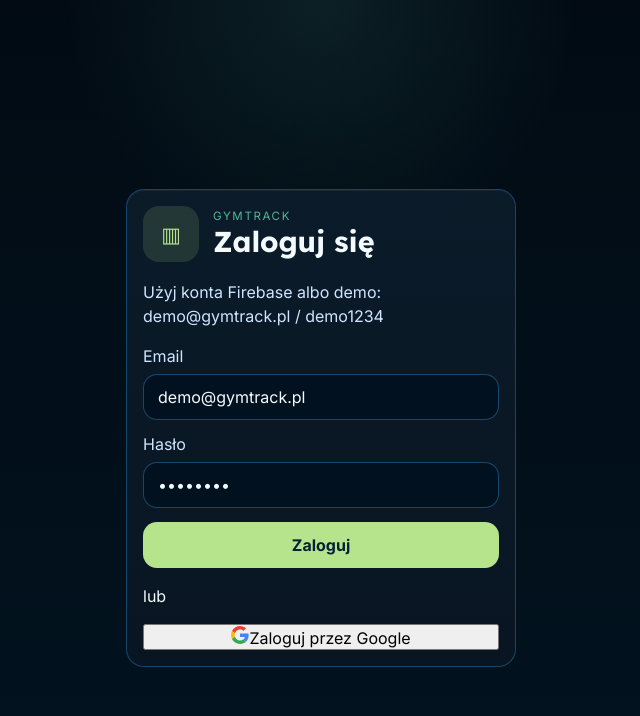
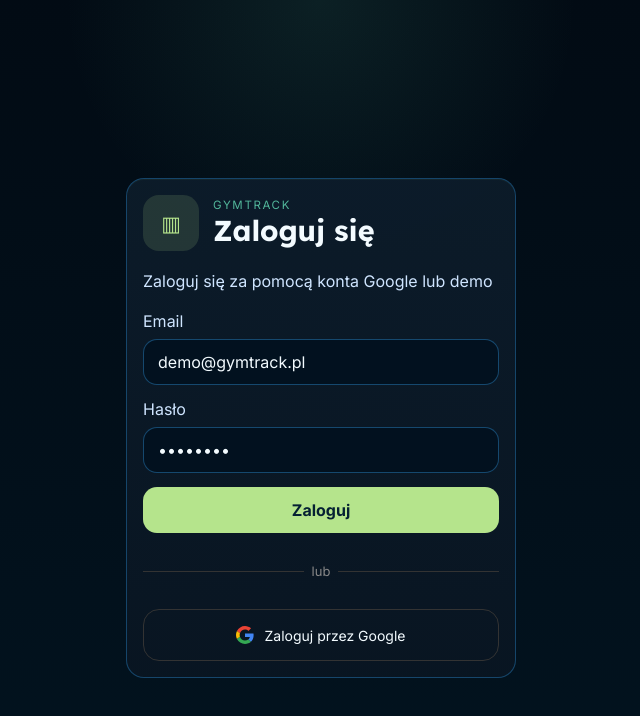
Before and after one commit to Progyption/TPF_GymTracker, a React (Vite) app: page /login in a window 1280 px wide. Shown: the top 716 px of the page, without its empty margins (319-959 px from the left). Built offline with nearby package versions, Linux system fonts and the light colour scheme; no server answers.

Commit message:
Poprawki wizualne dla przycisku Google

```diff
--- a/src/components/LoginCard.jsx
+++ b/src/components/LoginCard.jsx
@@ -12,7 +12,7 @@
                     <h1 className={styles.title}>Zaloguj się</h1>
                 </div>
             </div>
-            <p className={styles.help}>Użyj konta Firebase albo demo: demo@gymtrack.pl / demo1234</p>
+            <p className={styles.help}>Zaloguj się za pomocą konta Google lub demo</p>
             <form className={styles.form} onSubmit={onSubmit}>
                 <label className={styles.label}>
                     Email
--- a/src/components/LoginCard.module.css
+++ b/src/components/LoginCard.module.css
@@ -65,3 +65,46 @@
 .error {
   color: #ff9dab;
 }
+
+
+.divider {
+  display: flex;
+  align-items: center;
+  gap: 8px;
+  margin: 12px 0;
+  color: #888;
+  font-size: 13px;
+}
+
+.divider::before,
+.divider::after {
+  content: '';
+  flex: 1;
+  height: 1px;
+  background: #333;
+}
+
+.googleButton {
+  display: flex;
+  align-items: center;
+  justify-content: center;
+  gap: 10px;
+  width: 100%;
+  height: 52px;
+  border: 1px solid #333;
+  border-radius: 16px;
+  background: transparent;
+  color: inherit;
+  font-size: 14px;
+  cursor: pointer;
+  transition: background 0.2s;
+}
+
+.googleButton:hover:not(:disabled) {
+  background: rgba(255, 255, 255, 0.05);
+}
+
+.googleButton:disabled {
+  opacity: 0.5;
+  cursor: not-allowed;
+}
--- a/src/pages/Login/LoginPage.module.css
+++ b/src/pages/Login/LoginPage.module.css
@@ -13,45 +13,3 @@
   width: 100%;
   max-width: 390px;
 }
-
-.divider {
-  display: flex;
-  align-items: center;
-  gap: 8px;
-  margin: 12px 0;
-  color: #888;
-  font-size: 13px;
-}
-
-.divider::before,
-.divider::after {
-  content: '';
-  flex: 1;
-  height: 1px;
-  background: #333;
-}
-
-.googleButton {
-  display: flex;
-  align-items: center;
-  justify-content: center;
-  gap: 10px;
-  width: 100%;
-  padding: 10px;
-  border: 1px solid #333;
-  border-radius: 8px;
-  background: transparent;
-  color: inherit;
-  font-size: 14px;
-  cursor: pointer;
-  transition: background 0.2s;
-}
-
-.googleButton:hover:not(:disabled) {
-  background: rgba(255, 255, 255, 0.05);
-}
-
-.googleButton:disabled {
-  opacity: 0.5;
-  cursor: not-allowed;
-}
--- a/src/pages/Profile/ProfilePage.module.css
+++ b/src/pages/Profile/ProfilePage.module.css
@@ -63,8 +63,9 @@
 }
 
 .row {
+  min-width: 0;
   display: grid;
-  grid-template-columns: 30px 1fr auto;
+  grid-template-columns: 30px minmax(0, 1fr) auto;
   gap: 12px;
   align-items: center;
   padding: 16px;
@@ -87,6 +88,9 @@
 .rowValue {
   color: var(--text-primary);
   margin: 0;
+  overflow: hidden;
+  text-overflow: ellipsis;
+  white-space: nowrap;
 }
 
 .arrow {
```
